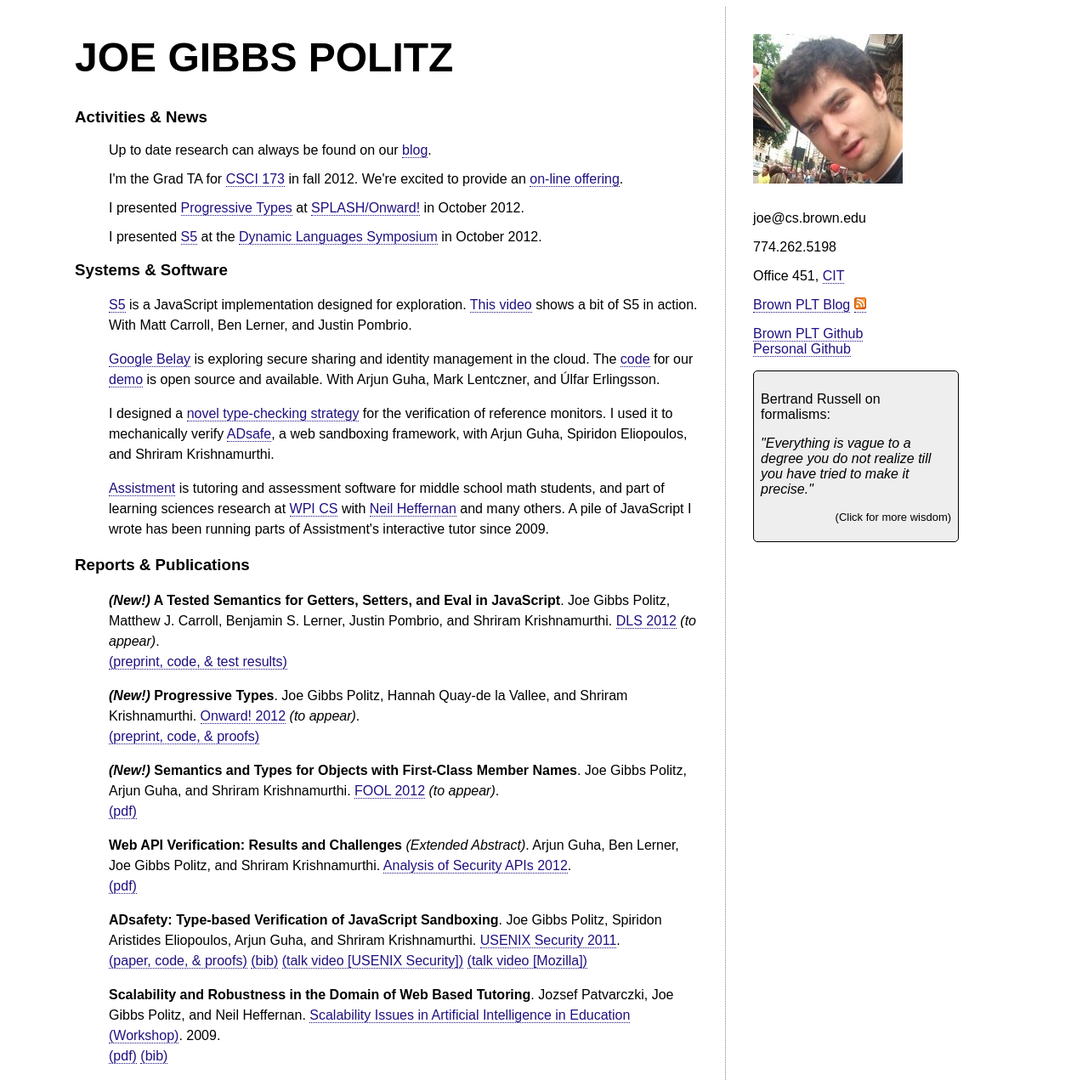
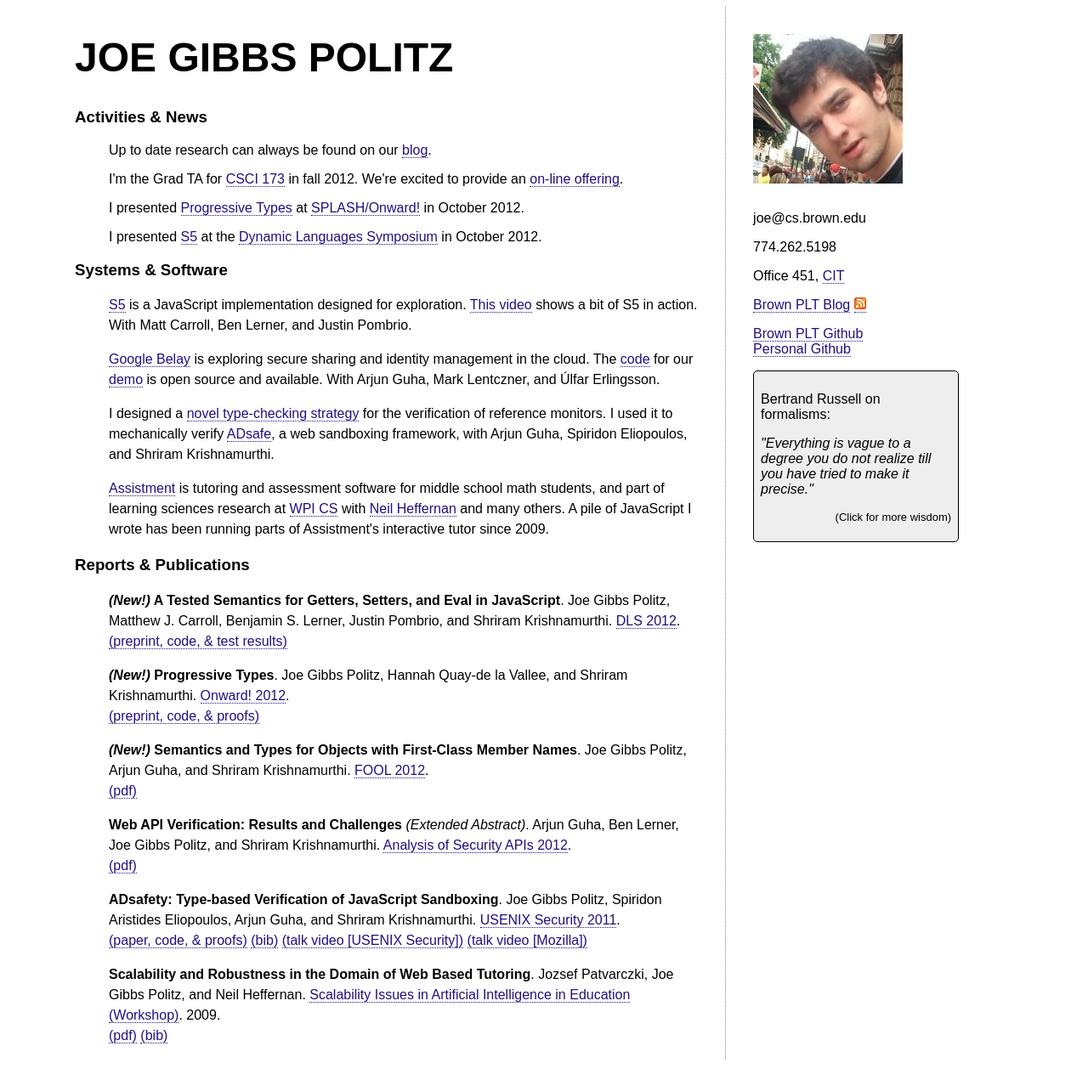
Before and after one commit to jpolitz/jpolitz.github.com, a Jekyll site: the page index.html, which Jekyll copies as it is, in a window 1280 px wide. Shown: the whole page at 85% size. Built offline with Jekyll 4.4.1, drawn with Linux system fonts in a browser that asks for light colours; after the commit the page ends 1247 px from its top, so only the background shows below that.

Commit message:
they appeared

```diff
--- a/index.html
+++ b/index.html
@@ -131,18 +131,18 @@ Arjun Guha, Spiridon Eliopoulos, and Shriram Krishnamurthi.  </li>
 	    <li>
       <b><em>(New!)</em> A Tested Semantics for Getters, Setters, and Eval in JavaScript</b>.
         Joe Gibbs Politz, Matthew J. Carroll, Benjamin S. Lerner, Justin Pombrio, and Shriram Krishnamurthi.
-        <a target="_blank" href="http://www.dynamic-languages-symposium.org/dls-12/cfp/index.html">DLS 2012</a> <em>(to appear)</em>.<br/>
+        <a target="_blank" href="http://www.dynamic-languages-symposium.org/dls-12/cfp/index.html">DLS 2012</a>.<br/>
 		    <a href="http://cs.brown.edu/research/plt/dl/s5/"target="_blank">(preprint, code, & test results)</a>
       </li>
       <li>
-	    <b><em>(New!)</em> Progressive Types</b>. Joe Gibbs Politz, Hannah Quay-de la Vallee, and Shriram Krishnamurthi.  <a target="_blank" href="http://splashcon.org/2012/cfp/380">Onward! 2012</a> <em>(to appear)</em>.<br/>
+	    <b><em>(New!)</em> Progressive Types</b>. Joe Gibbs Politz, Hannah Quay-de la Vallee, and Shriram Krishnamurthi.  <a target="_blank" href="http://splashcon.org/2012/cfp/380">Onward! 2012</a>.<br/>
 		<a href="http://cs.brown.edu/research/plt/dl/progressive-types/"target="_blank">(preprint, code, & proofs)</a>
 	    </li>
       <li>
 	    <b><em>(New!)</em> Semantics and Types for Objects with
 First-Class Member Names</b>. Joe Gibbs Politz, Arjun Guha, and Shriram
 Krishnamurthi.  <a target="_blank"
-href="http://www.cs.uwm.edu/~boyland/fool2012/">FOOL 2012</a> <em>(to appear)</em>.<br/>
+href="http://www.cs.uwm.edu/~boyland/fool2012/">FOOL 2012</a>.<br/>
 		<a href="http://www.cs.uwm.edu/~boyland/fool2012/papers/fool2012_submission_4.pdf"target="_blank">(pdf)</a>
 	    </li>
 	    <li>
```
